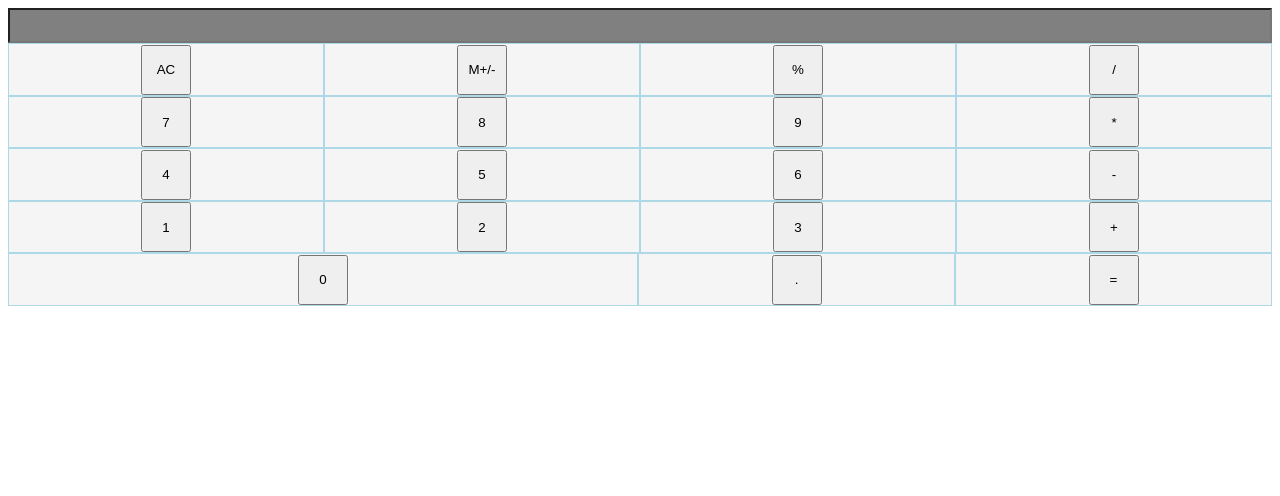
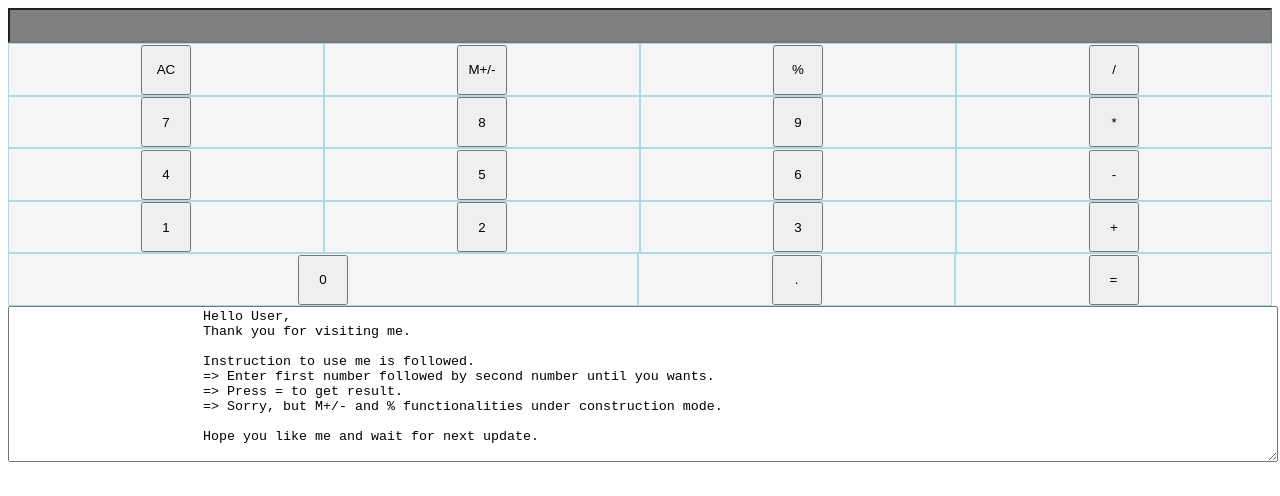
Before and after one commit to mehuldesai94/calculator, a plain HTML site: page index.html in a window 1280 px wide. Drawn offline with Linux system fonts and the light colour scheme.

Commit message:
add instruction how to use me.

```diff
--- a/index.html
+++ b/index.html
@@ -73,6 +73,20 @@
 
                 </div>
         </div>
+
+        <div>
+                <textarea class="f-width  f-height" rows="10">
+                        Hello User,
+                        Thank you for visiting me.
+
+                        Instruction to use me is followed.
+                        => Enter first number followed by second number until you wants.
+                        => Press = to get result.
+                        => Sorry, but M+/- and % functionalities under construction mode.
+
+                        Hope you like me and wait for next update.
+                </textarea>
+        </div>
         <script async src='main.js'></script>
 </body>
 
```
